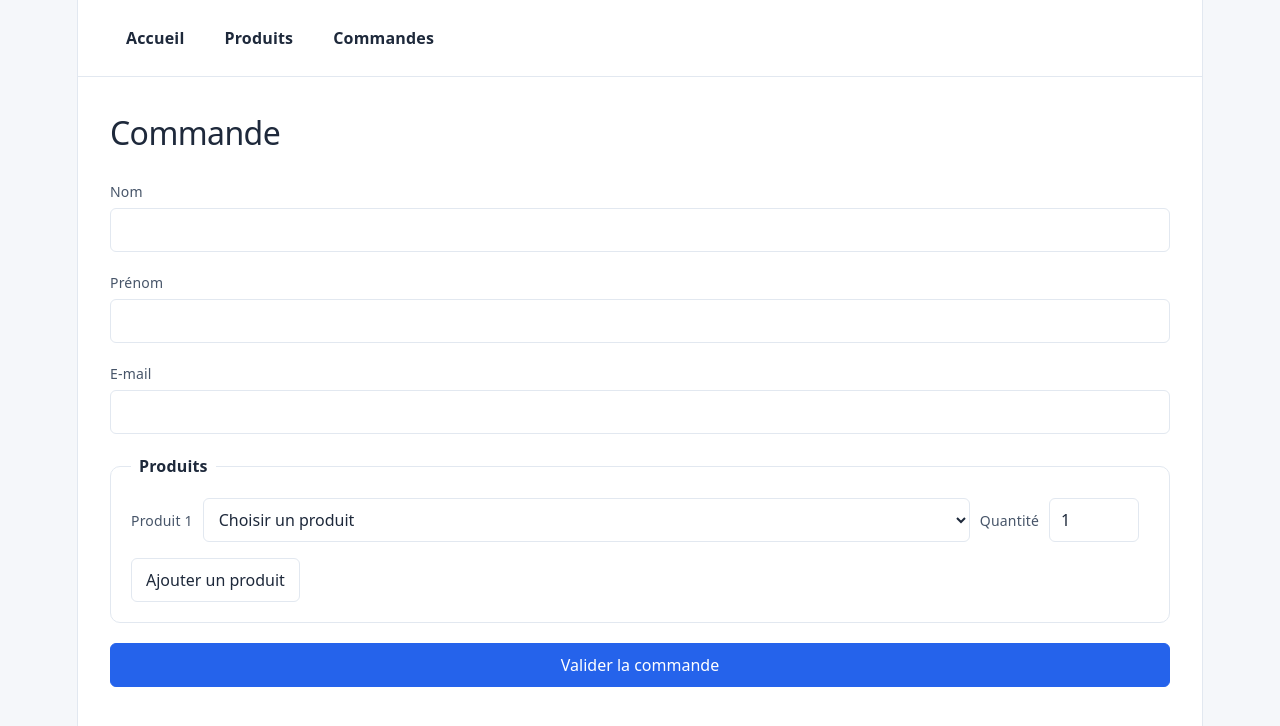
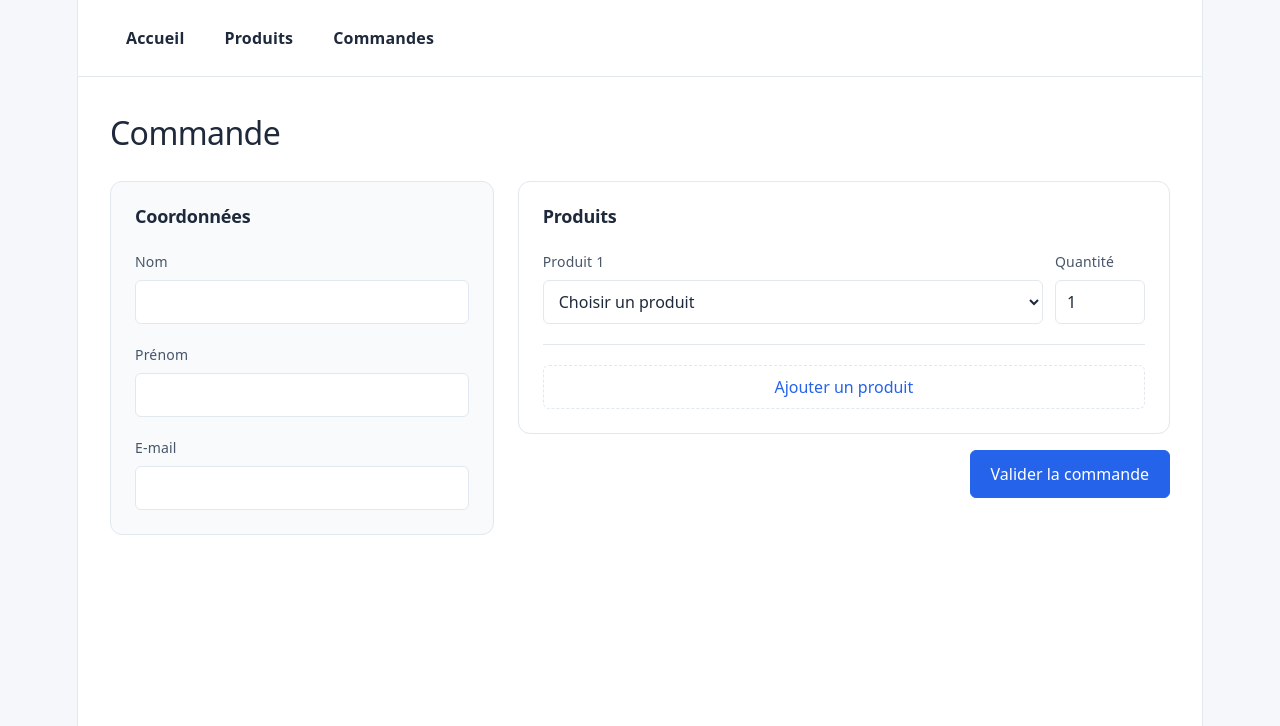
Before and after one commit to Kant-Righteous/MIAGE-M2-IPM, a React app in the folder developpement-front/demo/mini-project/app/: page /orders in a window 1280 px wide. Shown: the top 726 px of the page. Built offline with nearby package versions, Linux system fonts and the light colour scheme; the HTML template or start-up script is replaced by a standard one.

Commit message:
style: 优化订单页分栏与表单层次

```diff
--- a/developpement-front/demo/mini-project/app/src/App.css
+++ b/developpement-front/demo/mini-project/app/src/App.css
@@ -331,46 +331,95 @@ button:disabled {
   background: var(--surface-muted);
 }
 
-form {
+.order-form {
   display: grid;
+  grid-template-columns: minmax(240px, 1fr) minmax(0, 1.7fr);
+  align-items: start;
   width: 100%;
-  gap: 20px;
+  gap: 24px;
 }
 
-form > div {
-  display: grid;
-  gap: 6px;
+.order-form section {
+  margin: 0;
+  padding: 24px;
+  border-radius: 12px;
 }
 
-fieldset {
-  min-width: 0;
-  margin: 0;
-}
-
-legend {
-  padding: 0 8px;
-  color: var(--text-h);
+.order-form h2 {
+  margin-bottom: 24px;
+  font-size: 18px;
   font-weight: 600;
 }
 
-fieldset > div {
-  display: grid;
-  grid-template-columns: auto minmax(0, 1fr) auto 90px auto;
-  gap: 10px;
-  align-items: center;
-  margin-bottom: 16px;
+.order-customer {
+  background: var(--surface-muted);
 }
 
-form > [role] {
+.order-customer .order-field + .order-field {
+  margin-top: 20px;
+}
+
+.order-field {
+  display: grid;
+  min-width: 0;
+  gap: 8px;
+}
+
+.order-details {
+  display: grid;
+  min-width: 0;
+  gap: 16px;
+}
+
+.order-item {
+  display: grid;
+  grid-template-columns: minmax(0, 1fr) 90px;
+  gap: 12px;
+  align-items: end;
+  padding-bottom: 20px;
+  margin-bottom: 20px;
+  border-bottom: 1px solid var(--border);
+}
+
+.order-item > button {
+  grid-column: 1 / -1;
+  justify-self: end;
+  padding: 4px 8px;
+  font-size: 13px;
+}
+
+.order-products > button {
+  width: 100%;
+  border-style: dashed;
+  color: var(--accent);
+}
+
+.order-actions {
+  display: flex;
+  justify-content: flex-end;
+}
+
+.order-actions button {
+  min-width: 200px;
+  padding: 11px 20px;
+}
+
+.order-details > [role] {
   padding: 12px 16px;
   border-radius: 6px;
   color: #166534;
   background: #dcfce7;
 }
 
-form > [role='alert'] {
+.order-details > [role='alert'] {
   color: #991b1b;
   background: #fee2e2;
+}
+
+@media (max-width: 760px) {
+  .order-form {
+    grid-template-columns: minmax(0, 1fr);
+  }
 }
 
 @media (max-width: 640px) {
@@ -383,19 +432,17 @@ form > [role='alert'] {
     padding: 8px 10px;
   }
 
-  .product-filters,
-  fieldset > div {
+  .product-filters {
     grid-template-columns: minmax(0, 1fr) minmax(0, 1fr);
   }
 
-  fieldset > div button {
-    grid-column: 2;
-    justify-self: start;
+  .order-actions button {
+    width: 100%;
   }
 
   section,
   .product-filters,
-  fieldset {
+  .order-form section {
     padding: 16px;
   }
 
--- a/developpement-front/demo/mini-project/app/src/pages/OrdersPage.jsx
+++ b/developpement-front/demo/mini-project/app/src/pages/OrdersPage.jsx
@@ -75,45 +75,53 @@ function OrdersPage({ products, onPlaceOrder }) {
   return (
     <main>
       <h1>Commande</h1>
-      <form onSubmit={handleSubmit}>
-        <div>
+      <form className="order-form" onSubmit={handleSubmit}>
+        <section className="order-customer" aria-labelledby="customer-heading">
+          <h2 id="customer-heading">Coordonnées</h2>
+          <div className="order-field">
             <label htmlFor="last-name">Nom</label>
             <input
               id="last-name"
               name="lastName"
+              autoComplete="family-name"
               value={customer.lastName}
               onChange={(event) => updateCustomer('lastName', event.target.value)}
               required
             />
           </div>
-        <div>
+          <div className="order-field">
             <label htmlFor="first-name">Prénom</label>
             <input
               id="first-name"
               name="firstName"
+              autoComplete="given-name"
               value={customer.firstName}
               onChange={(event) => updateCustomer('firstName', event.target.value)}
               required
             />
           </div>
-        <div>
+          <div className="order-field">
             <label htmlFor="email">E-mail</label>
             <input
               id="email"
               name="email"
               type="email"
+              autoComplete="email"
               value={customer.email}
               onChange={(event) => updateCustomer('email', event.target.value)}
               required
             />
           </div>
-        <fieldset>
-          <legend>Produits</legend>
+        </section>
+        <div className="order-details">
+          <section className="order-products" aria-labelledby="products-heading">
+            <h2 id="products-heading">Produits</h2>
             {items.map((item, index) => {
               const selectedProduct = products.find((product) => product.id === item.productId)
 
               return (
-              <div key={index}>
+                <div className="order-item" key={index}>
+                  <div className="order-field">
                     <label htmlFor={`product-${index}`}>Produit {index + 1}</label>
                     <select
                       id={`product-${index}`}
@@ -132,6 +140,8 @@ function OrdersPage({ products, onPlaceOrder }) {
                         </option>
                       ))}
                     </select>
+                  </div>
+                  <div className="order-field">
                     <label htmlFor={`quantity-${index}`}>Quantité</label>
                     <input
                       id={`quantity-${index}`}
@@ -143,6 +153,7 @@ function OrdersPage({ products, onPlaceOrder }) {
                       onChange={(event) => updateItem(index, 'quantity', event.target.value)}
                       required
                     />
+                  </div>
                   {items.length > 1 && (
                     <button type="button" onClick={() => removeItem(index)}>
                       Retirer
@@ -158,12 +169,15 @@ function OrdersPage({ products, onPlaceOrder }) {
             >
               Ajouter un produit
             </button>
-        </fieldset>
+          </section>
           {availableProducts.length === 0 && <p>Aucun produit disponible.</p>}
+          <div className="order-actions">
             <button type="submit" disabled={availableProducts.length === 0}>
               Valider la commande
             </button>
+          </div>
           {feedback && <p role={feedback.type === 'error' ? 'alert' : 'status'}>{feedback.message}</p>}
+        </div>
       </form>
     </main>
   )
```
Lines whose indentation alone changed are shown as unchanged.
